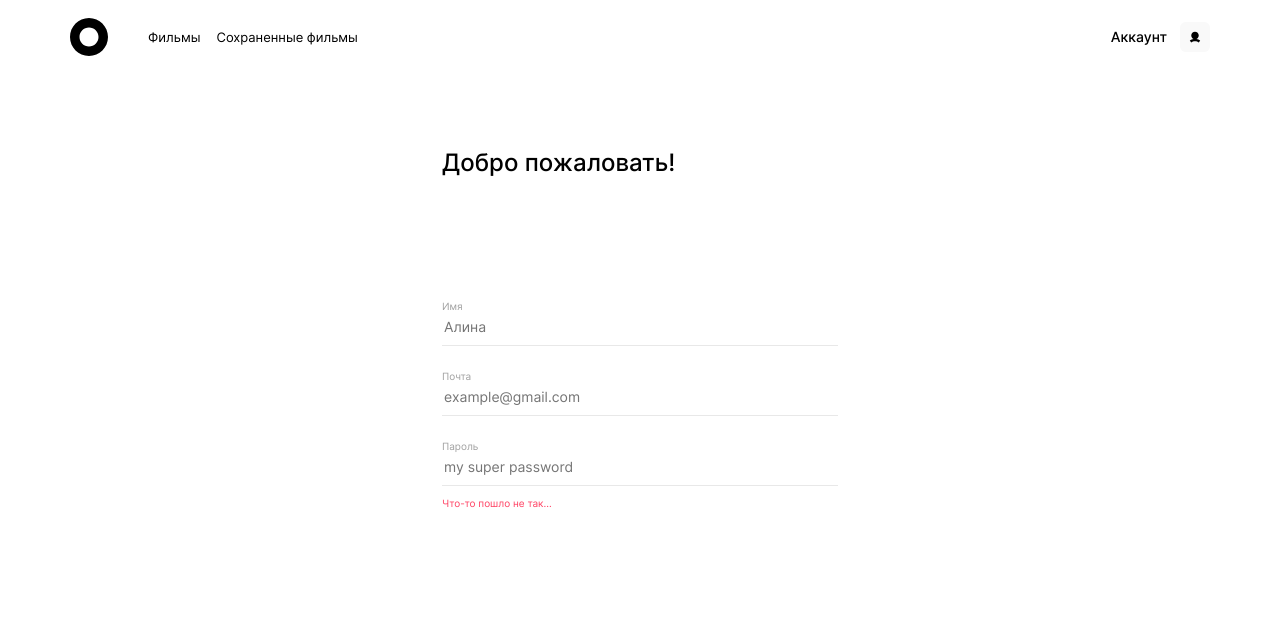
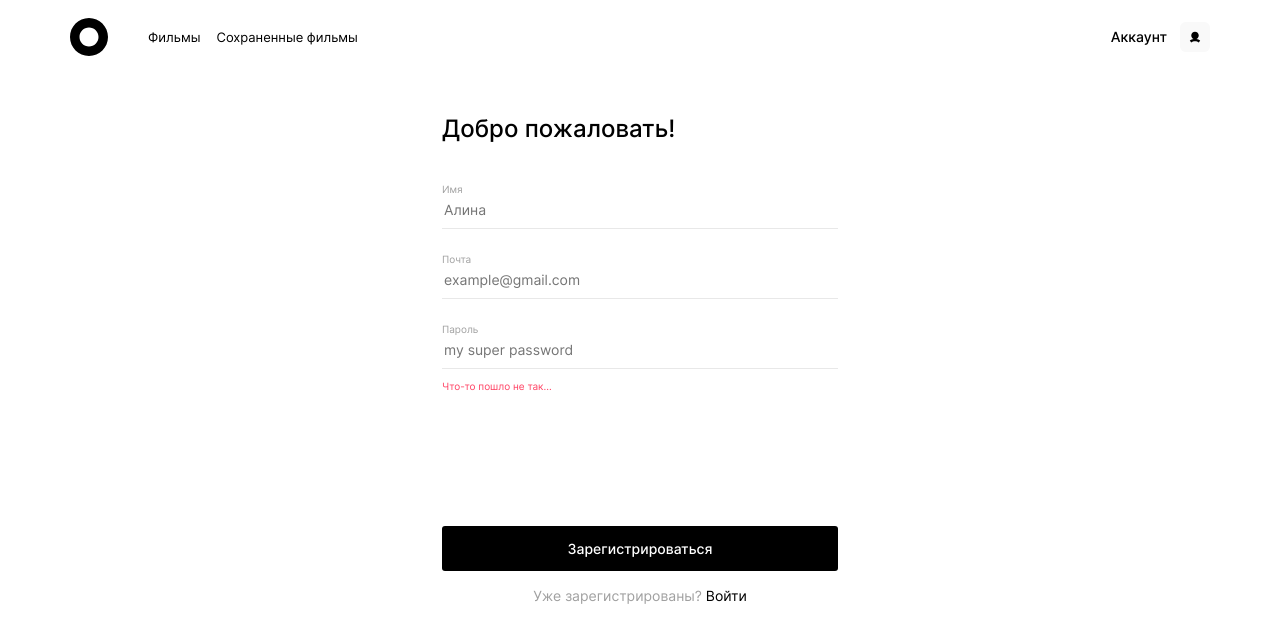
Before and after one commit to alinasemm/movies-explorer-frontend, a React (Create React App) app: page /signup in a window 1280 px wide. Shown: the top 642 px of the page. Built offline with nearby package versions, Linux system fonts and the light colour scheme.

Commit message:
Сделала разметку для Button и Link для страницы регистрации

```diff
--- /dev/null
+++ b/src/components/Button/Button.css
@@ -0,0 +1,15 @@
+.button {
+  width: 396px;
+  height: 45px;
+  background: #000000;
+  border-radius: 3px;
+  border: 0;
+  color: white;
+  font-style: normal;
+  font-weight: 500;
+  font-size: 14px;
+  line-height: 17px;
+  margin-top: 134px;
+  margin-bottom: 16px;
+  cursor: pointer;
+}
--- /dev/null
+++ b/src/components/Button/Button.js
@@ -0,0 +1,11 @@
+import React from 'react';
+
+function Button({ text }) {
+  return (
+    <button className='button'>
+      {text}
+    </button>
+  );
+}
+
+export default Button;
--- a/src/components/Form/Form.css
+++ b/src/components/Form/Form.css
@@ -4,3 +4,12 @@
   flex-direction: column;
   margin-bottom: 70px;
 }
+
+.greeting {
+  font-style: normal;
+  font-weight: 500;
+  font-size: 24px;
+  line-height: 29px;
+  margin: 0;
+  margin-top: 40px;
+}
--- a/src/components/Input/Input.css
+++ b/src/components/Input/Input.css
@@ -2,6 +2,7 @@
   display: grid;
   width: 396px;
   row-gap: 5px;
+  margin-top: 40px;
 }
 
 .input-container_with-margin {
@@ -24,6 +25,7 @@
   font-size: 14px;
   line-height: 17px;
   border-bottom: 1px solid #E8E8E8;
+  outline: 0;
 }
 
 .input_error {
--- /dev/null
+++ b/src/components/Link/Link.css
@@ -0,0 +1,13 @@
+.link-text {
+  font-style: normal;
+  font-weight: normal;
+  font-size: 14px;
+  line-height: 17px;
+  color: #A0A0A0;
+  text-align: center;
+}
+
+.link-button {
+  cursor: pointer;
+  color: #000000;
+}
--- /dev/null
+++ b/src/components/Link/Link.js
@@ -0,0 +1,12 @@
+import React from 'react';
+
+function Link({ onClick, text, linkText }) {
+  return (
+    <span className="link-text">
+      {text}
+      <span className='link-button' onClick={onClick}> {linkText}</span>
+    </span>
+  );
+}
+
+export default Link;
--- a/src/components/Profile/Profile.css
+++ b/src/components/Profile/Profile.css
@@ -2,16 +2,6 @@
   display: flex;
   flex-direction: column;
   align-items: center;
-}
-
-.greeting {
-  font-style: normal;
-  font-weight: 500;
-  font-size: 24px;
-  line-height: 29px;
-  margin: 0;
-  margin-top: 74px;
-  margin-bottom: 123px;
 }
 
 .profile__form {
--- a/src/components/Register/Register.js
+++ b/src/components/Register/Register.js
@@ -1,13 +1,19 @@
 import React from 'react';
 import Form from '../Form/Form';
+import Button from '../Button/Button';
+import Link from '../Link/Link';
+import { useHistory } from 'react-router-dom';
 
 function Register() {
+  const history = useHistory();
 
   return (
     <div className='register'>
       <Form
-      title='Добро пожаловать!'
+        title='Добро пожаловать!'
       >
+        <Button text='Зарегистрироваться'/>
+        <Link text='Уже зарегистрированы?' linkText='Войти' onClick={() => history.push('/signin')}/>
       </Form>
     </div>
   );
--- a/src/index.css
+++ b/src/index.css
@@ -30,4 +30,5 @@
 @import './components/Preloader/Preloader.css';
 @import './components/Form/Form.css';
 @import './components/Input/Input.css';
-@import './components/Buttons/Buttons.css';
+@import './components/Button/Button.css';
+@import './components/Link/Link.css';
```
Also changed, not shown: src/components/Buttons/Buttons.js (deleted, +0 -18 lines), src/components/Buttons/Buttons.css (deleted).
